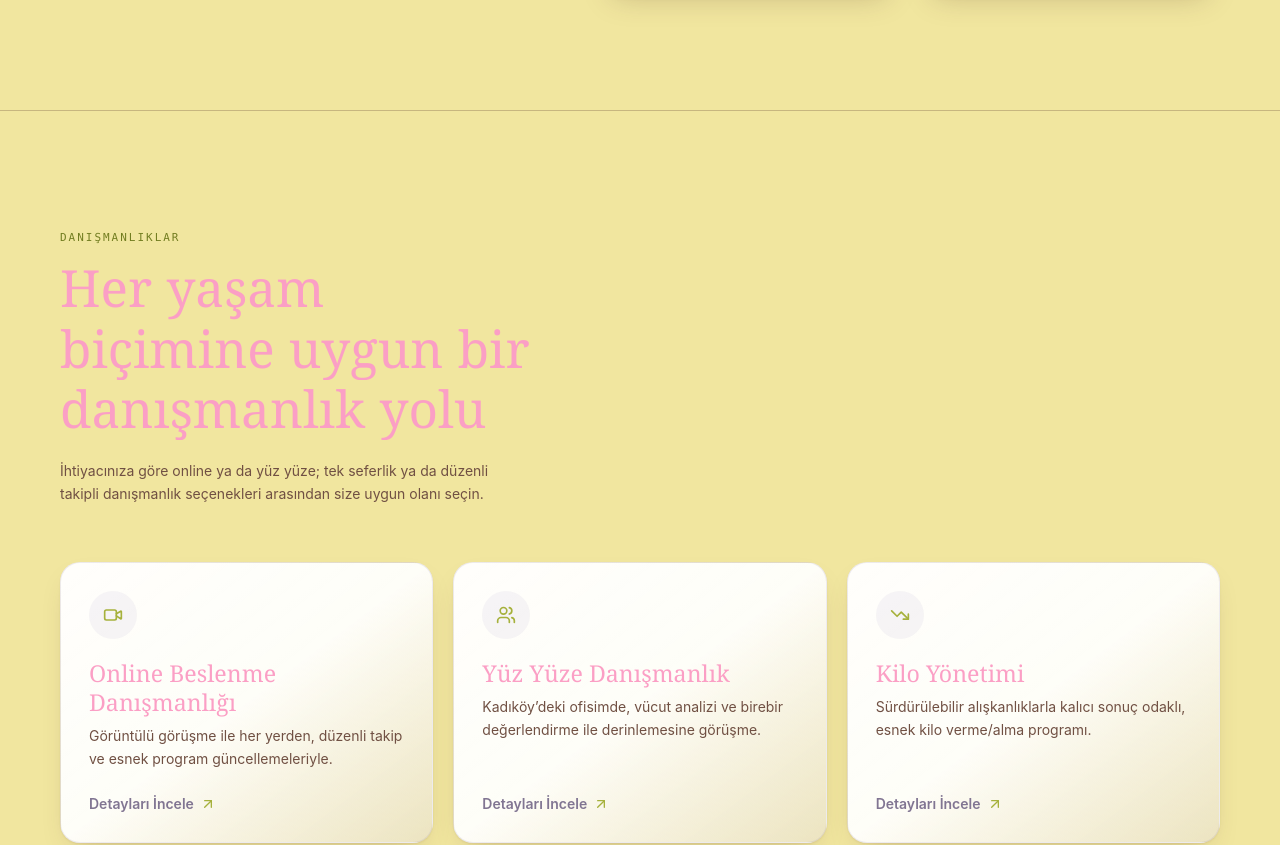
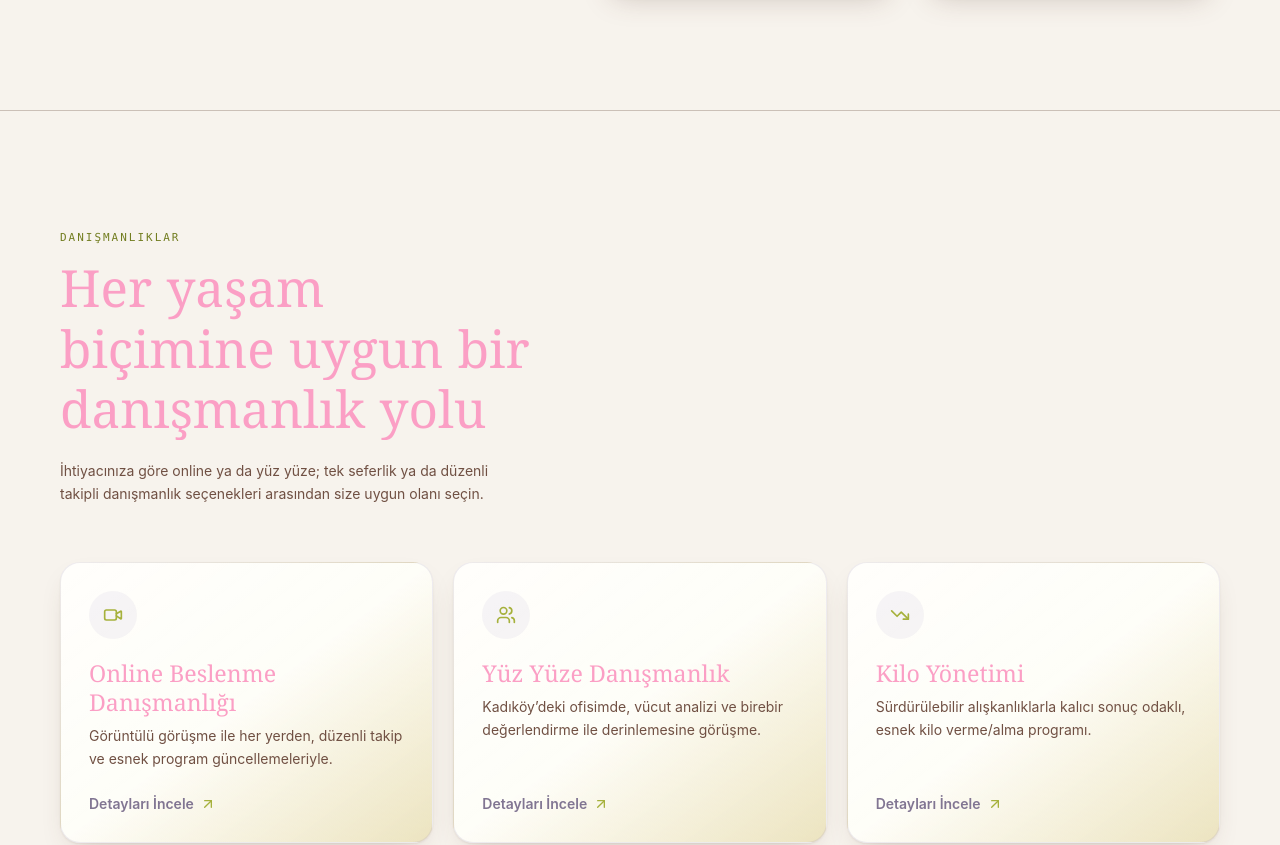
Before and after one commit to MehmetByrktr/dytmisracakir, a Next.js app: page / in a window 1280 px wide. Shown: the part 1659-2504 px from the top of the page. Built offline with nearby package versions, Linux system fonts and the light colour scheme; no server answers.

Commit message:
Change site background to off white

```diff
--- a/tailwind.config.ts
+++ b/tailwind.config.ts
@@ -6,7 +6,7 @@ const config: Config = {
     extend: {
       colors: {
         cream: {
-          DEFAULT: '#F1E69F',
+          DEFAULT: '#F7F3ED',
           deep: '#E8D982',
           line: '#C6B85D',
         },
```
